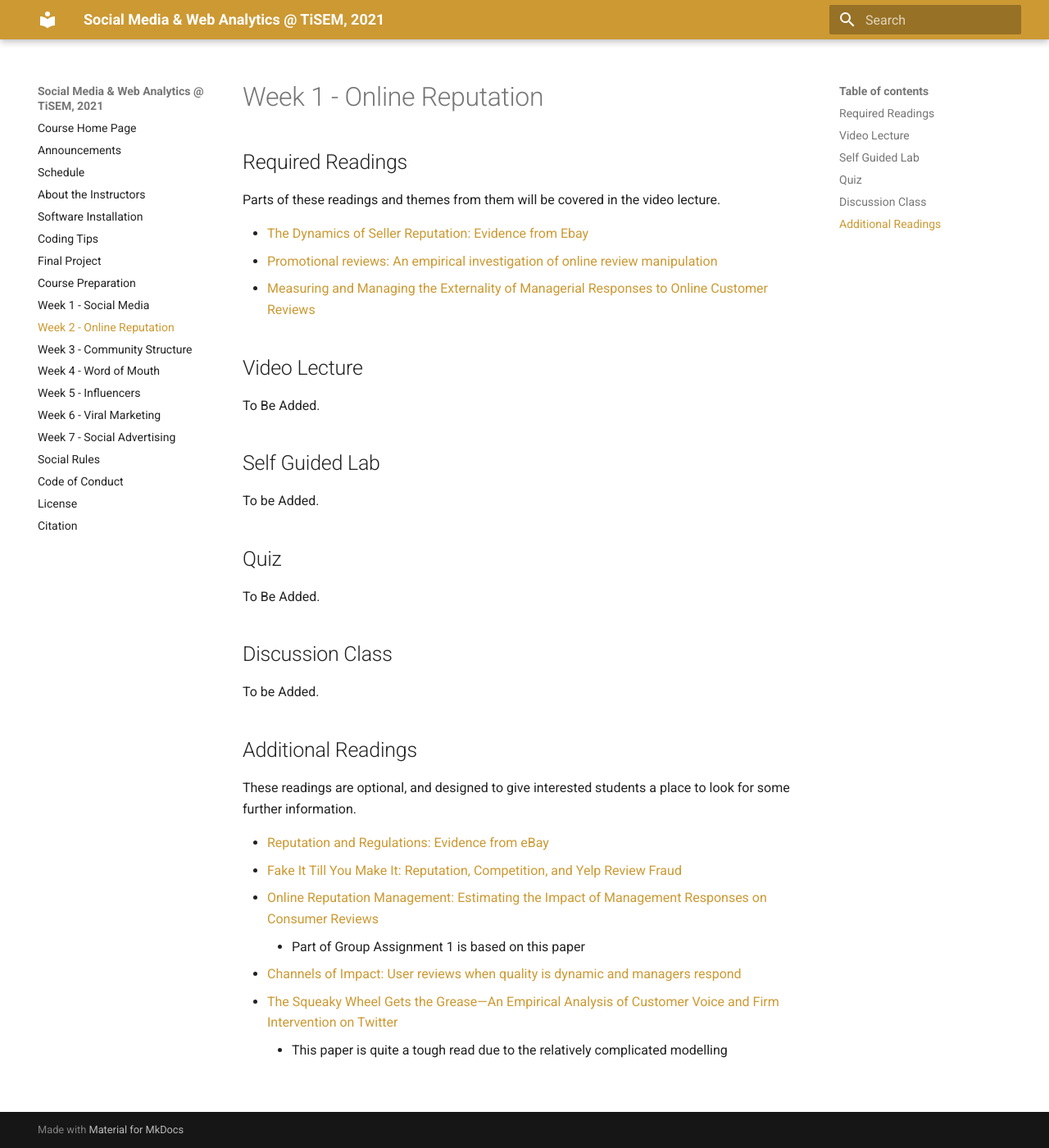
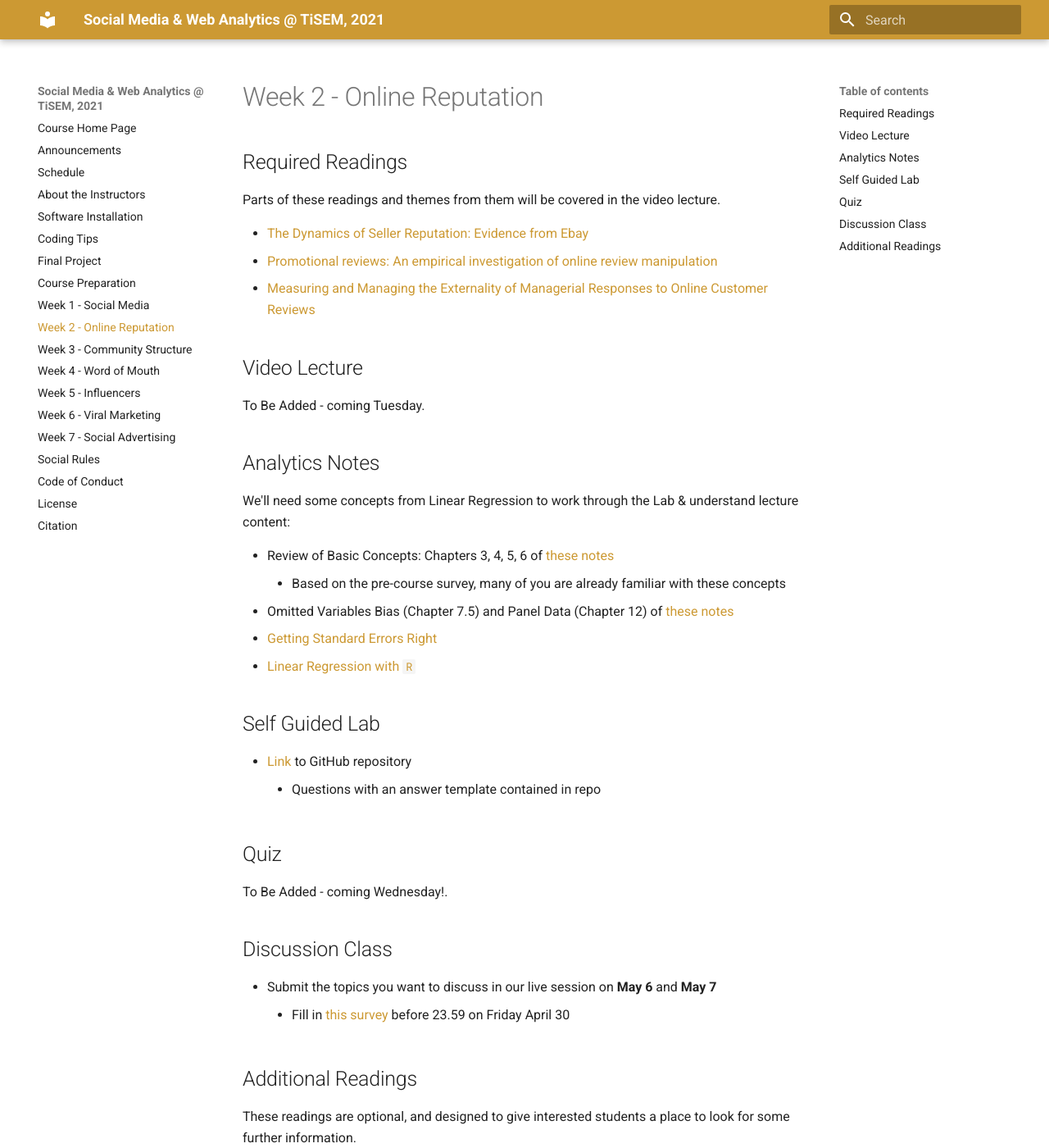
Before and after one commit to tisem-digital-marketing/2021-smwa, an MkDocs documentation site: the page built from docs/week_02.md, in a window 1280 px wide and 1400 px high. Shown: the whole window at 82% size. Built offline with MkDocs 1.6.1 and Material for MkDocs 9.7.7, drawn with Linux system fonts in a browser that asks for light colours; old or Windows-style settings are respelled for this version of MkDocs.

Commit message:
week 2 material dump - part 1

```diff
--- a/docs/week_02.md
+++ b/docs/week_02.md
@@ -1,4 +1,4 @@
-# Week 1 - Online Reputation
+# Week 2 - Online Reputation
 
 ## Required Readings
 
@@ -7,27 +7,40 @@ Parts of these readings and themes from them will be covered in the video lectur
 * [The Dynamics of Seller Reputation: Evidence from Ebay][rep-ebay]
 * [Promotional reviews: An empirical investigation of online review manipulation](https://pubsonline.informs.org/doi/abs/10.1287/mnsc.2015.2304)
 * [Measuring and Managing the Externality of Managerial Responses to Online Customer Reviews][chen-etal]
+
 ## Video Lecture
 
-To Be Added.
+To Be Added - coming Tuesday.
 
 <!-- * Part 1: Online Reputation
 * Part 2: Fixed Effects in Regression
 * Part 3: Understanding Difference in Differences -->
 
+## Analytics Notes
+
+We'll need some concepts from Linear Regression to work through the Lab & understand lecture content:
+
+* Review of Basic Concepts: Chapters 3, 4, 5, 6 of [these notes](https://scpoecon.github.io/ScPoEconometrics/)
+    * Based on the pre-course survey, many of you are already familiar with these concepts
+* Omitted Variables Bias (Chapter 7.5) and Panel Data (Chapter 12) of [these notes](https://scpoecon.github.io/ScPoEconometrics/)
+* [Getting Standard Errors Right][regression-errors]
+* [Linear Regression with `R`][regression-r]
+
 ## Self Guided Lab
 
-To be Added.
+* [Link][lab-02] to GitHub repository
+    * Questions with an answer template contained in repo
 ## Quiz
 
-To Be Added.
+To Be Added - coming Wednesday!.
 
 <!-- * [Link][quiz-02] to Quiz on Canvas
     * **Due by 23.59 on 30 April 2021** -->
 
 ## Discussion Class
 
-To be Added.
+* Submit the topics you want to discuss in our live session on **May 6** and **May 7**
+    * Fill in [this survey][week02-survey] before 23.59 on Friday April 30
 ## Additional Readings
 
 These readings are optional, and designed to give interested students a place to look for some further information.
@@ -49,3 +62,9 @@ These readings are optional, and designed to give interested students a place to
 [chen-etal]: https://repository.arizona.edu/bitstream/handle/10150/632181/2%20ISR-MR-Paper.pdf?sequence=1
 
 [quiz-02]: https://tilburguniversity.instructure.com/courses/7508/quizzes
+
+[regression-errors]: ../assets/lectures/week-02/regression-standard-errors.pdf
+[regression-r]: ../assets/lectures/week-02/regression-r.pdf
+
+[lab-02]: https://github.com/tisem-digital-marketing/smwa-lab-02
+[week02-survey]: https://forms.gle/Tg7ZpULXBpXffD1r9
```
Also changed, not shown: 2 other files.
